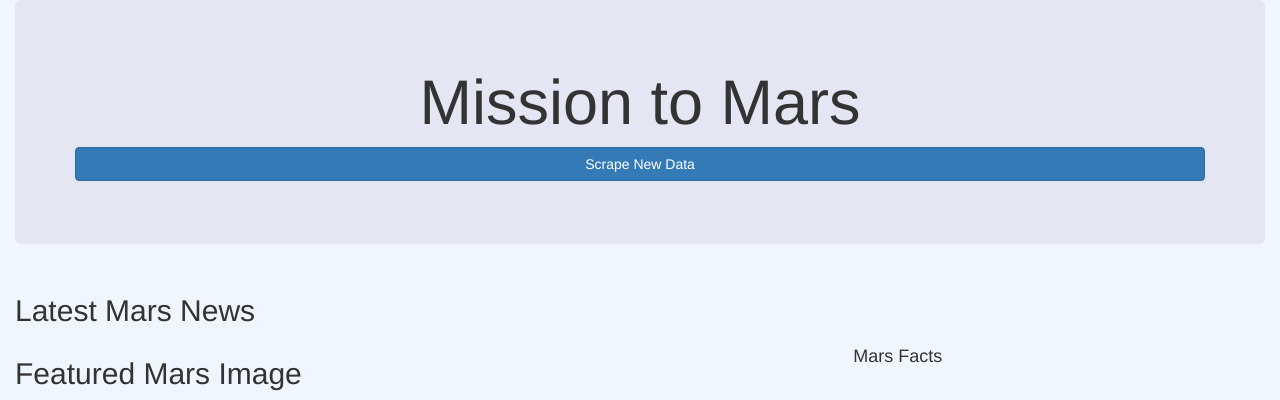
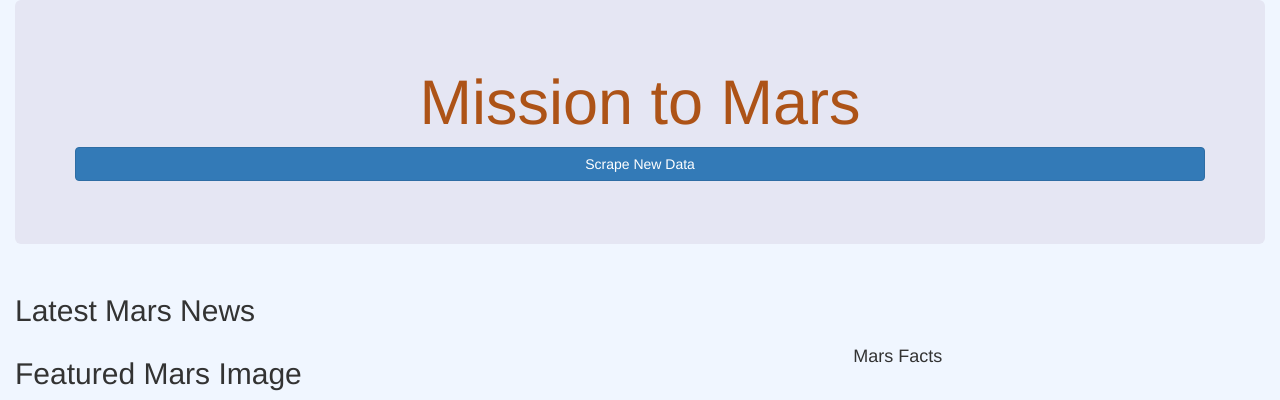
Before and after one commit to YanLuong/Mission-to-Mars, a Flask app: page / in a window 1280 px wide. Shown: the top 400 px of the page. Run offline with Flask 2, Linux system fonts and the light colour scheme; data that the repository does not hold is empty; some libraries are stand-ins or nearby versions.

Commit message:
challenge 10

```diff
--- a/static/main.css
+++ b/static/main.css
@@ -4,3 +4,7 @@ body {
     margin: 0;
     background: #f0f6ff;
 }
+
+.pink{
+    color:rgb(173, 83, 23) !important;
+}
```
